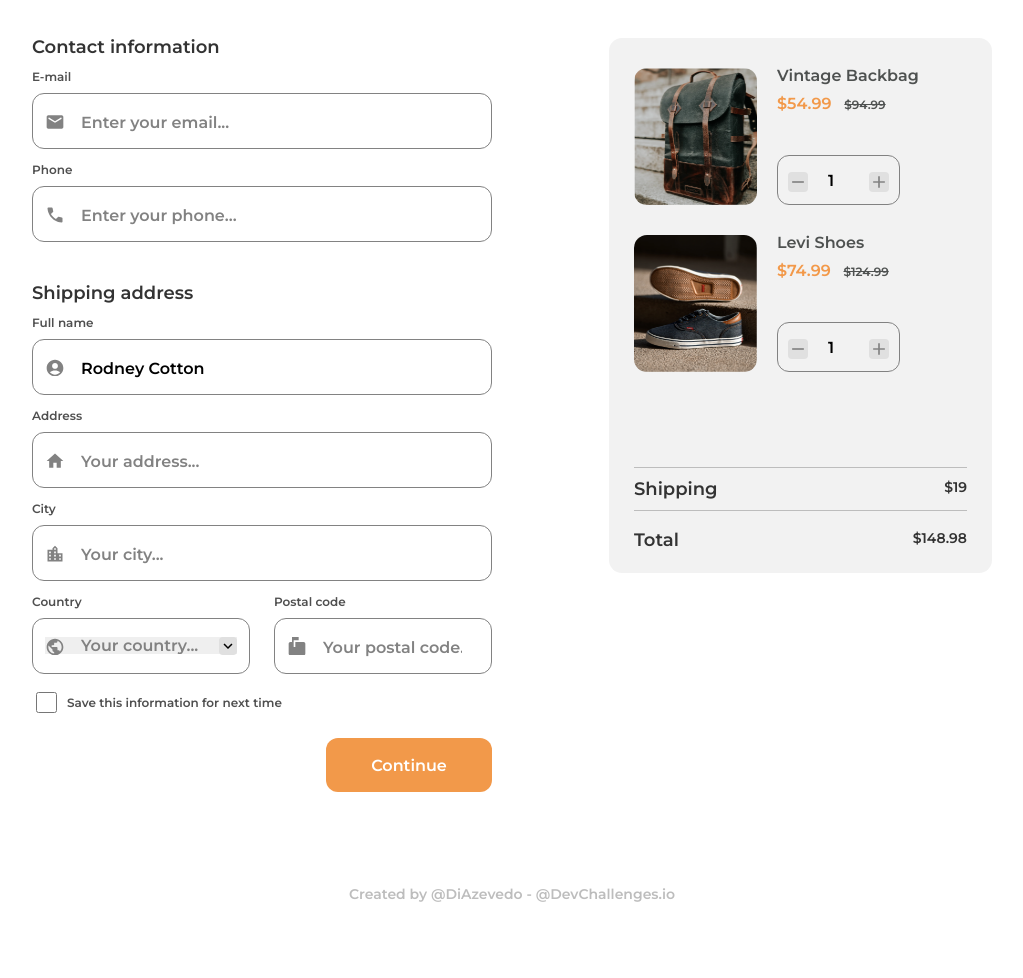
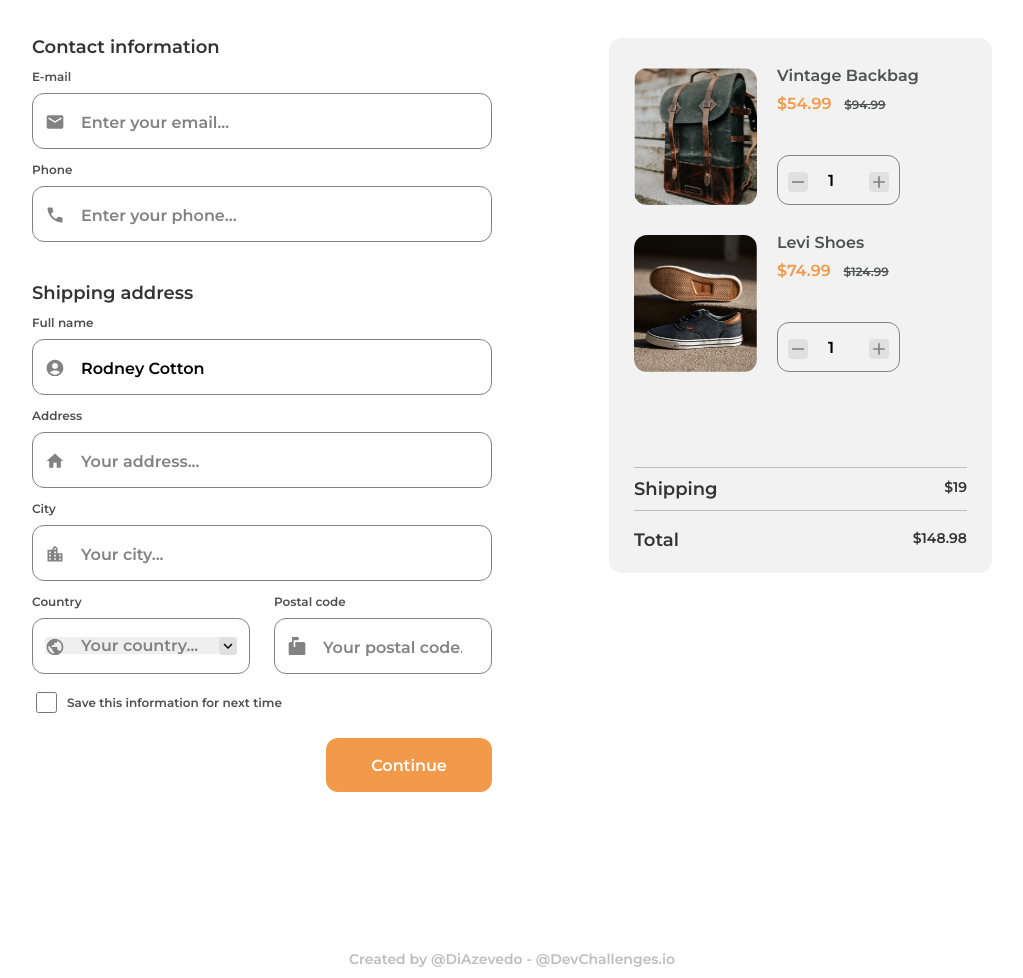
Before and after one commit to diazevedo/checkout-page, a plain HTML site: page index.html in a window 1280 px wide. Shown: the part 104-1082 px from the top of the page, without its empty margins (128-1151 px from the left). Before the commit the page ends 1017 px from the top, so only its background shows below. Drawn offline with Linux system fonts and the light colour scheme.

Commit message:
fix: margin-top increased to desktop

```diff
--- a/src/styles/parts/footer.css
+++ b/src/styles/parts/footer.css
@@ -11,3 +11,9 @@
 .link {
   color: inherit;
 }
+
+@media (min-width: 900px) {
+  .footer {
+    margin-top: 16rem;
+  }
+}
```
